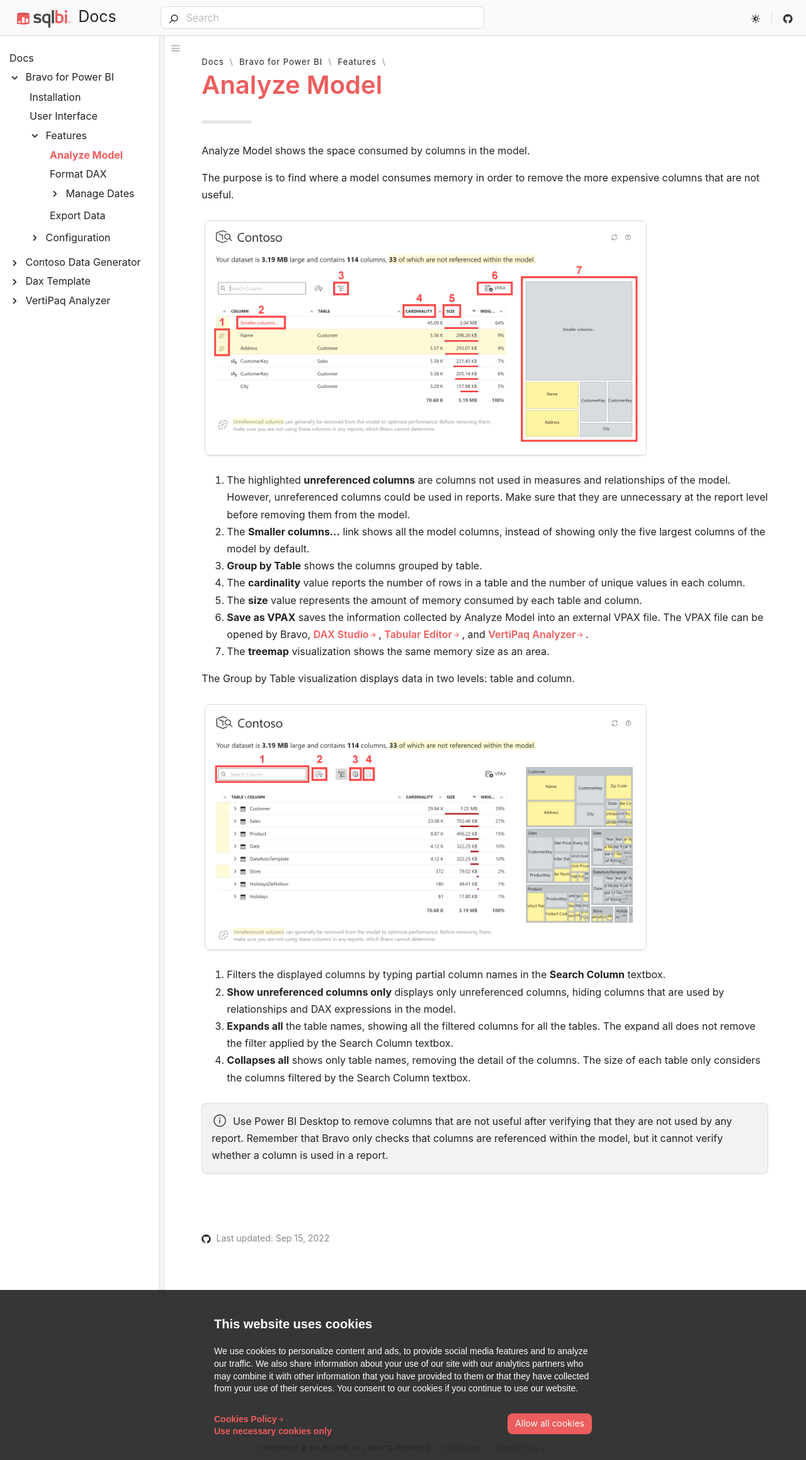
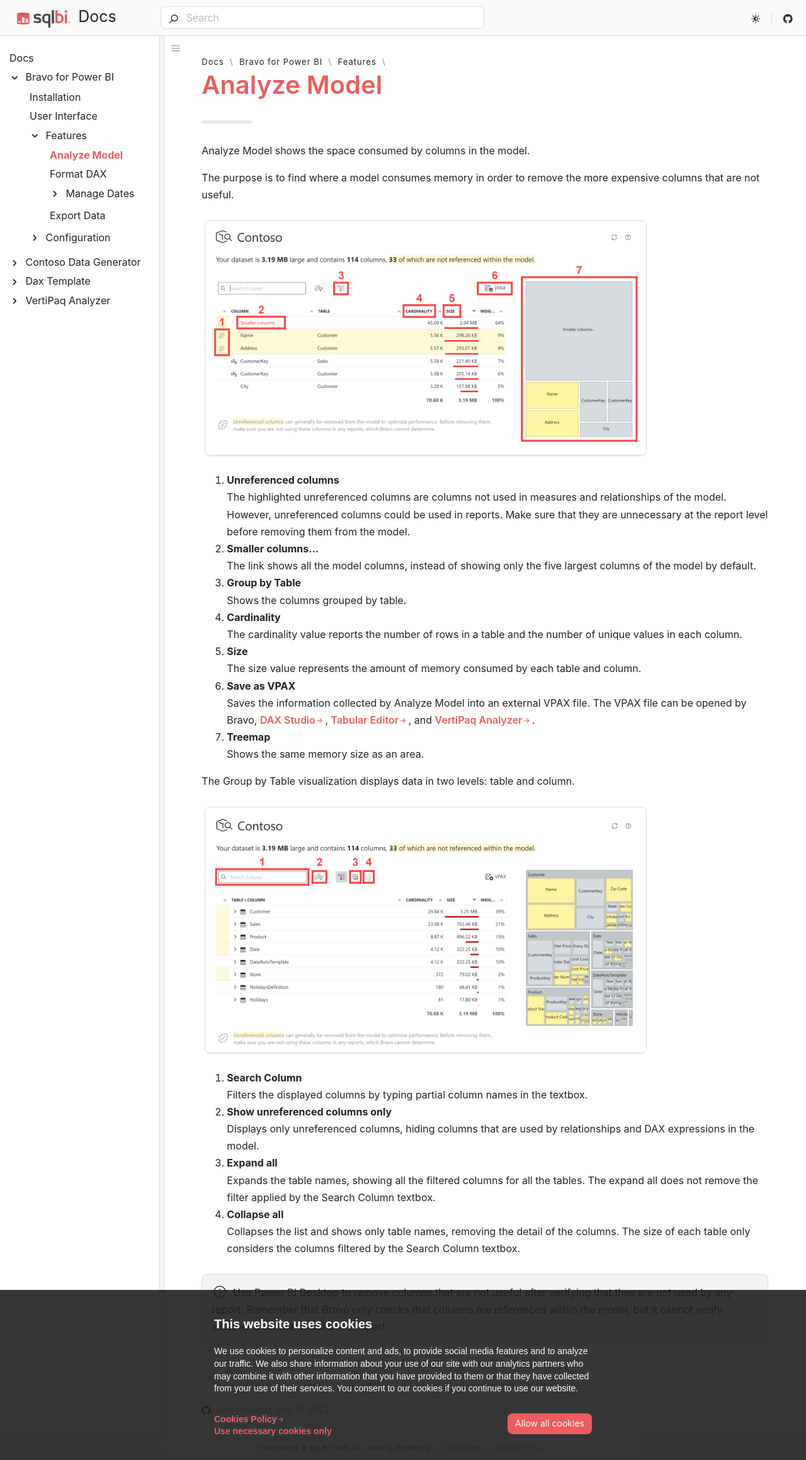
Before and after one commit to sql-bi/docs, a Jekyll site: the page built from _docs/bravo/features/analyze-model.md, in a window 1280 px wide. Shown: the whole page at 63% size. Built offline with Jekyll 4.4.1, drawn with Linux system fonts in a browser that asks for light colours; cached includes are drawn as plain includes; some web fonts are replaced.

Commit message:
Improved format of ordered lists

```diff
--- a/_docs/bravo/features/analyze-model.md
+++ b/_docs/bravo/features/analyze-model.md
@@ -10,22 +10,21 @@
 
 <img src="../images/analyze-model-01.png" width="700">
 
-1. The highlighted **unreferenced columns** are columns not used in measures and relationships of the model. However, unreferenced columns could be used in reports. Make sure that they are unnecessary at the report level before removing them from the model.
-2. The **Smaller columns...** link shows all the model columns, instead of showing only the five largest columns of the model by default.
-3. **Group by Table** shows the columns grouped by table.
-4. The **cardinality** value reports the number of rows in a table and the number of unique values in each column.
-5. The **size** value represents the amount of memory consumed by each table and column.
-6. **Save as VPAX** saves the information collected by Analyze Model into an external VPAX file. The VPAX file can be opened by Bravo, [DAX Studio](https://daxstudio.org/), [Tabular Editor](https://tabulareditor.com/), and [VertiPaq Analyzer](https://www.sqlbi.com/tools/vertipaq-analyzer/).
-7. The **treemap** visualization shows the same memory size as an area.
-
+1. **Unreferenced columns**<br> The highlighted unreferenced columns are columns not used in measures and relationships of the model. However, unreferenced columns could be used in reports. Make sure that they are unnecessary at the report level before removing them from the model.
+2. **Smaller columns...**<br> The link shows all the model columns, instead of showing only the five largest columns of the model by default.
+3. **Group by Table**<br> Shows the columns grouped by table.
+4. **Cardinality**<br> The cardinality value reports the number of rows in a table and the number of unique values in each column.
+5. **Size**<br> The size value represents the amount of memory consumed by each table and column.
+6. **Save as VPAX**<br> Saves the information collected by Analyze Model into an external VPAX file. The VPAX file can be opened by Bravo, [DAX Studio](https://daxstudio.org/), [Tabular Editor](https://tabulareditor.com/), and [VertiPaq Analyzer](https://www.sqlbi.com/tools/vertipaq-analyzer/).
+7. **Treemap**<br> Shows the same memory size as an area.
 
 The Group by Table visualization displays data in two levels: table and column.
 
 <img src="../images/analyze-model-02.png" width="700">
 
-1. Filters the displayed columns by typing partial column names in the **Search Column** textbox.
-2. **Show unreferenced columns only** displays only unreferenced columns, hiding columns that are used by relationships and DAX expressions in the model.
-3. **Expands all** the table names, showing all the filtered columns for all the tables. The expand all does not remove the filter applied by the Search Column textbox.
-4. **Collapses all** shows only table names, removing the detail of the columns. The size of each table only considers the columns filtered by the Search Column textbox.
+1. **Search Column**<br> Filters the displayed columns by typing partial column names in the textbox.
+2. **Show unreferenced columns only**<br> Displays only unreferenced columns, hiding columns that are used by relationships and DAX expressions in the model.
+3. **Expand all**<br> Expands the table names, showing all the filtered columns for all the tables. The expand all does not remove the filter applied by the Search Column textbox.
+4. **Collapse all**<br> Collapses the list and shows only table names, removing the detail of the columns. The size of each table only considers the columns filtered by the Search Column textbox.
 
 >Use Power BI Desktop to remove columns that are not useful after verifying that they are not used by any report. Remember that Bravo only checks that columns are referenced within the model, but it cannot verify whether a column is used in a report.
```
Also changed, not shown: _docs/bravo/configuration/options.md (+8 -8 lines), _docs/bravo/features/export-data.md (+9 -9 lines), _docs/bravo/features/format-dax.md (+16 -16 lines), _docs/bravo/user-interface.md (+4 -4 lines).
